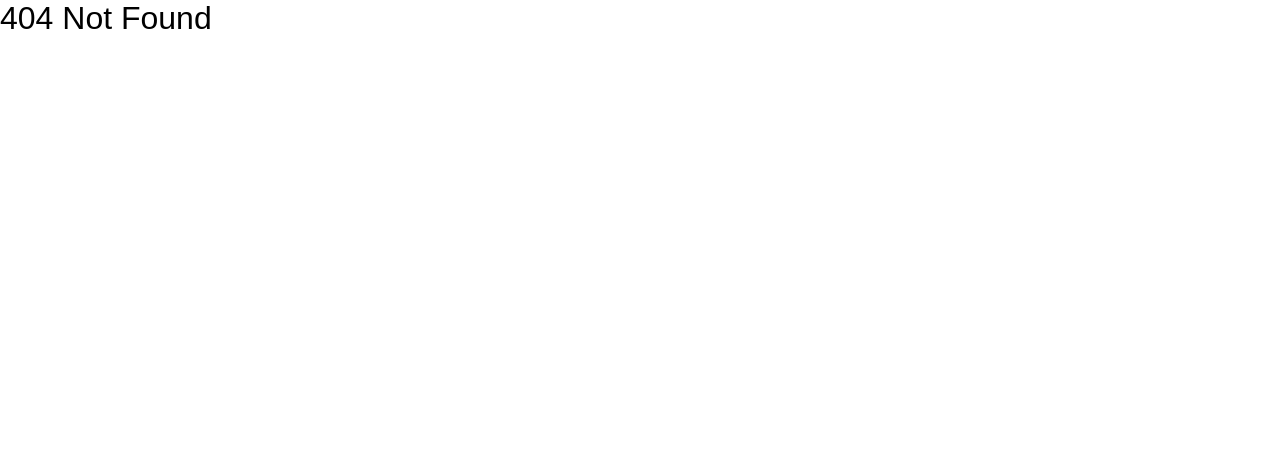
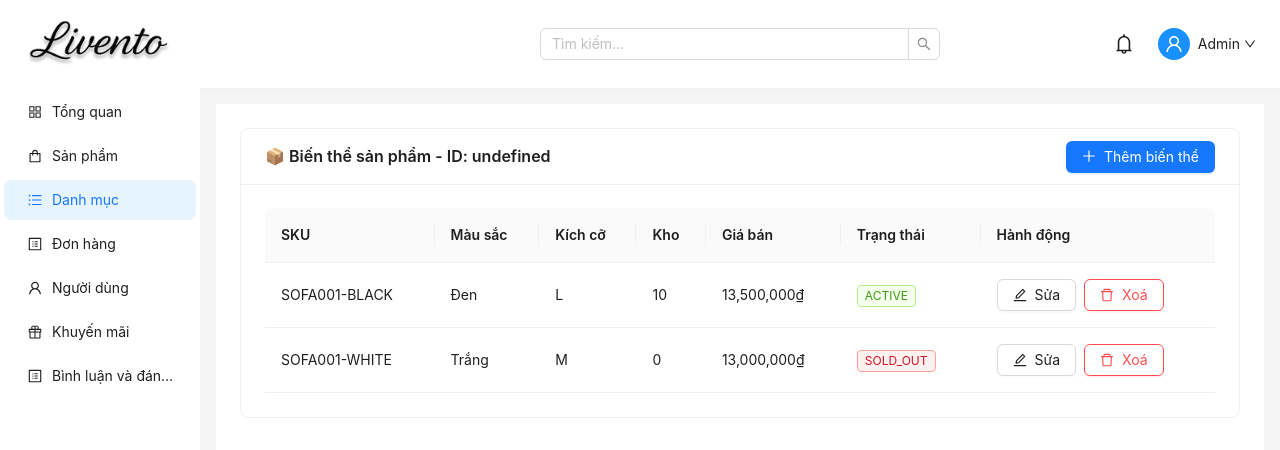
Before and after one commit to DoMinHoo/Du_An_Tot_Nghiep_, a React (Vite) app in the folder admin/: page /admin/products/variants/1 in a window 1280 px wide. Before the commit this address had no page. Shown: the top 450 px of the page. Built offline with nearby package versions, Linux system fonts and the light colour scheme.

Commit message:
GiaoDienBienTheSP

```diff
--- /dev/null
+++ b/admin/src/pages/Products/ProductVariants/CreateVariantProduct.tsx
@@ -0,0 +1,90 @@
+
+import React from 'react';
+import {
+  Form,
+  Input,
+  InputNumber,
+  Select,
+  Button,
+  Card,
+  message,
+} from 'antd';
+import { useNavigate, useLocation } from 'react-router-dom';
+
+const { Option } = Select;
+
+const CreateVariant = () => {
+  const navigate = useNavigate();
+  const location = useLocation();
+  const queryParams = new URLSearchParams(location.search);
+  const productId = queryParams.get('productId');
+
+  const [form] = Form.useForm();
+
+  const onFinish = (values) => {
+    const variantData = {
+      ...values,
+      productId,
+    };
+
+    console.log('Biến thể được tạo:', variantData);
+    message.success('Thêm biến thể thành công!');
+    navigate(`/admin/products/variants/${productId}`);
+  };
+
+  return (
+    <Card
+      title="➕ Thêm biến thể sản phẩm"
+      style={{ maxWidth: 600, margin: 'auto' }}
+    >
+      <Form
+        form={form}
+        layout="vertical"
+        onFinish={onFinish}
+        initialValues={{ stock: 0, status: 'active' }}
+      >
+        <Form.Item label="Mã SKU" name="sku" rules={[{ required: true, message: 'Vui lòng nhập SKU' }]}>
+          <Input placeholder="VD: SOFA001-BLACK-L" />
+        </Form.Item>
+
+        <Form.Item label="Màu sắc" name="color" rules={[{ required: true, message: 'Vui lòng nhập màu sắc' }]}>
+          <Input placeholder="VD: Đen" />
+        </Form.Item>
+
+        <Form.Item label="Kích cỡ" name="size" rules={[{ required: true, message: 'Vui lòng nhập kích cỡ' }]}>
+          <Input placeholder="VD: L" />
+        </Form.Item>
+
+        <Form.Item label="Kho hàng" name="stock" rules={[{ required: true, type: 'number', min: 0 }]}>
+          <InputNumber min={0} style={{ width: '100%' }} placeholder="VD: 10" />
+        </Form.Item>
+
+        <Form.Item label="Giá bán" name="price" rules={[{ required: true, type: 'number', min: 0 }]}>
+          <InputNumber
+            min={0}
+            style={{ width: '100%' }}
+            formatter={(value) => `${value}`.replace(/\B(?=(\d{3})+(?!\d))/g, ',')}
+            parser={(value) => value.replace(/\₫|\s|,/g, '')}
+            placeholder="VD: 13500000"
+          />
+        </Form.Item>
+
+        <Form.Item label="Trạng thái" name="status" rules={[{ required: true }]}>
+          <Select>
+            <Option value="active">Hiển thị</Option>
+            <Option value="sold_out">Hết hàng</Option>
+            <Option value="hidden">Ẩn</Option>
+          </Select>
+        </Form.Item>
+
+        <Form.Item>
+          <Button type="primary" htmlType="submit" block>
+            Tạo biến thể
+          </Button>
+        </Form.Item>
+      </Form>
+    </Card>
+  );
+};
+
+export default CreateVariant;
--- /dev/null
+++ b/admin/src/pages/Products/ProductVariants/EditVariantProduct.tsx
@@ -0,0 +1,139 @@
+// src/pages/variants/EditVariant.jsx
+import React, { useEffect, useState } from 'react';
+import {
+  Form,
+  Input,
+  InputNumber,
+  Select,
+  Button,
+  Card,
+  message,
+  Spin,
+} from 'antd';
+import { useNavigate, useParams } from 'react-router-dom';
+
+const { Option } = Select;
+
+// Giả lập dữ liệu
+const mockVariantById = {
+  '1': {
+    sku: 'SOFA001-BLACK',
+    color: 'Đen',
+    size: 'L',
+    stock: 10,
+    price: 13500000,
+    status: 'active',
+  },
+  '2': {
+    sku: 'SOFA001-WHITE',
+    color: 'Trắng',
+    size: 'M',
+    stock: 0,
+    price: 13000000,
+    status: 'sold_out',
+  },
+};
+
+const EditVariant = () => {
+  const { variantId } = useParams();
+  const navigate = useNavigate();
+  const [form] = Form.useForm();
+  const [loading, setLoading] = useState(true);
+  const [notFound, setNotFound] = useState(false);
+
+  useEffect(() => {
+    // Giả lập fetch API
+    const timeout = setTimeout(() => {
+      const variantData = mockVariantById[variantId];
+      if (variantData) {
+        form.setFieldsValue(variantData);
+        setNotFound(false);
+      } else {
+        setNotFound(true);
+        message.error('Không tìm thấy biến thể!');
+      }
+      setLoading(false);
+    }, 500); // Giả lập delay
+
+    return () => clearTimeout(timeout);
+  }, [variantId, form]);
+
+  const onFinish = (values) => {
+    console.log('Cập nhật biến thể:', values);
+    message.success('Cập nhật thành công!');
+    navigate(-1); // Quay lại trang trước
+  };
+
+  if (loading) {
+    return (
+      <div style={{ textAlign: 'center', padding: 100 }}>
+        <Spin size="large" />
+      </div>
+    );
+  }
+
+  if (notFound) {
+    return (
+      <Card style={{ maxWidth: 600, margin: 'auto', textAlign: 'center' }}>
+        <p>❌ Không tìm thấy dữ liệu biến thể.</p>
+        <Button type="primary" onClick={() => navigate('/admin/products')}>
+          Quay lại danh sách sản phẩm
+        </Button>
+      </Card>
+    );
+  }
+
+  return (
+    <Card
+      title="✏️ Chỉnh sửa biến thể sản phẩm"
+      style={{ maxWidth: 600, margin: 'auto' }}
+    >
+      <Form
+        layout="vertical"
+        form={form}
+        onFinish={onFinish}
+      >
+        <Form.Item label="Mã SKU" name="sku" rules={[{ required: true }]}>
+          <Input />
+        </Form.Item>
+
+        <Form.Item label="Màu sắc" name="color" rules={[{ required: true }]}>
+          <Input />
+        </Form.Item>
+
+        <Form.Item label="Kích cỡ" name="size" rules={[{ required: true }]}>
+          <Input />
+        </Form.Item>
+
+        <Form.Item label="Kho hàng" name="stock" rules={[{ required: true, type: 'number', min: 0 }]}>
+          <InputNumber style={{ width: '100%' }} min={0} />
+        </Form.Item>
+
+        <Form.Item label="Giá bán" name="price" rules={[{ required: true, type: 'number', min: 0 }]}>
+          <InputNumber
+            style={{ width: '100%' }}
+            min={0}
+            formatter={(value) => `${value}`.replace(/\B(?=(\d{3})+(?!\d))/g, ',')}
+            parser={(value) => value.replace(/\₫|\s|,/g, '')}
+          />
+        </Form.Item>
+
+        <Form.Item label="Trạng thái" name="status" rules={[{ required: true }]}>
+          <Select>
+            <Option value="active">Hiển thị</Option>
+            <Option value="sold_out">Hết hàng</Option>
+            <Option value="hidden">Ẩn</Option>
+          </Select>
+        </Form.Item>
+
+        <Form.Item>
+          <Button type="primary" htmlType="submit" block>
+            Cập nhật
+          </Button>
+        </Form.Item>
+      </Form>
+    </Card>
+  );
+};
+
+export default EditVariant;
--- /dev/null
+++ b/admin/src/pages/Products/ProductVariants/ListVariantProduct.tsx
@@ -0,0 +1,103 @@
+// src/pages/variants/ListVariant.jsx
+import React from 'react';
+import { Table, Card, Typography, Tag, Button, Space } from 'antd';
+import { useParams, useNavigate } from 'react-router-dom';
+import { EditOutlined, DeleteOutlined, PlusOutlined } from '@ant-design/icons';
+
+const { Text } = Typography;
+
+const ListVariant = () => {
+  const { productId } = useParams();
+  const navigate = useNavigate();
+
+  const dataSource = [
+    {
+      key: '1',
+      id: '1',
+      sku: 'SOFA001-BLACK',
+      color: 'Đen',
+      size: 'L',
+      stock: 10,
+      price: 13500000,
+      status: 'active',
+    },
+    {
+      key: '2',
+      id: '2',
+      sku: 'SOFA001-WHITE',
+      color: 'Trắng',
+      size: 'M',
+      stock: 0,
+      price: 13000000,
+      status: 'sold_out',
+    },
+  ];
+
+  const handleEdit = (record) => {
+    navigate(`/admin/products/variants/edit/${record.id}`);
+  };
+
+  const columns = [
+    {
+      title: 'SKU',
+      dataIndex: 'sku',
+    },
+    {
+      title: 'Màu sắc',
+      dataIndex: 'color',
+    },
+    {
+      title: 'Kích cỡ',
+      dataIndex: 'size',
+    },
+    {
+      title: 'Kho',
+      dataIndex: 'stock',
+    },
+    {
+      title: 'Giá bán',
+      dataIndex: 'price',
+      render: (price) => `${price.toLocaleString()}₫`,
+    },
+    {
+      title: 'Trạng thái',
+      dataIndex: 'status',
+      render: (status) => {
+        let color = status === 'active' ? 'green' : 'red';
+        return <Tag color={color}>{status.toUpperCase()}</Tag>;
+      },
+    },
+    {
+      title: 'Hành động',
+      render: (_, record) => (
+        <Space>
+          <Button icon={<EditOutlined />} onClick={() => handleEdit(record)}>
+            Sửa
+          </Button>
+          <Button danger icon={<DeleteOutlined />}>
+            Xoá
+          </Button>
+        </Space>
+      ),
+    },
+  ];
+
+  return (
+    <Card
+      title={`📦 Biến thể sản phẩm - ID: ${productId}`}
+      extra={
+        <Button
+          type="primary"
+          icon={<PlusOutlined />}
+          onClick={() => navigate(`/admin/products/variants/create`)}
+        >
+          Thêm biến thể
+        </Button>
+      }
+    >
+      <Table columns={columns} dataSource={dataSource} pagination={false} />
+    </Card>
+  );
+};
+
+export default ListVariant;
--- a/admin/src/pages/Products/listProduct.tsx
+++ b/admin/src/pages/Products/listProduct.tsx
@@ -195,6 +195,13 @@ const ListProduct = () => {
             <Button danger icon={<DeleteOutlined />}>
               Xoá
             </Button>
+            <Button
+              type="dashed"
+              onClick={() => navigate(`/admin/products/variants/${record.key}`)}
+            >
+              Biến thể
+            </Button>
+
           </Popconfirm>
         </Space>
       ),
```
Also changed, not shown: admin/src/routes/main.router.tsx (+16 -0 lines), 1 other file (tests, documents, lock files or other folders).
